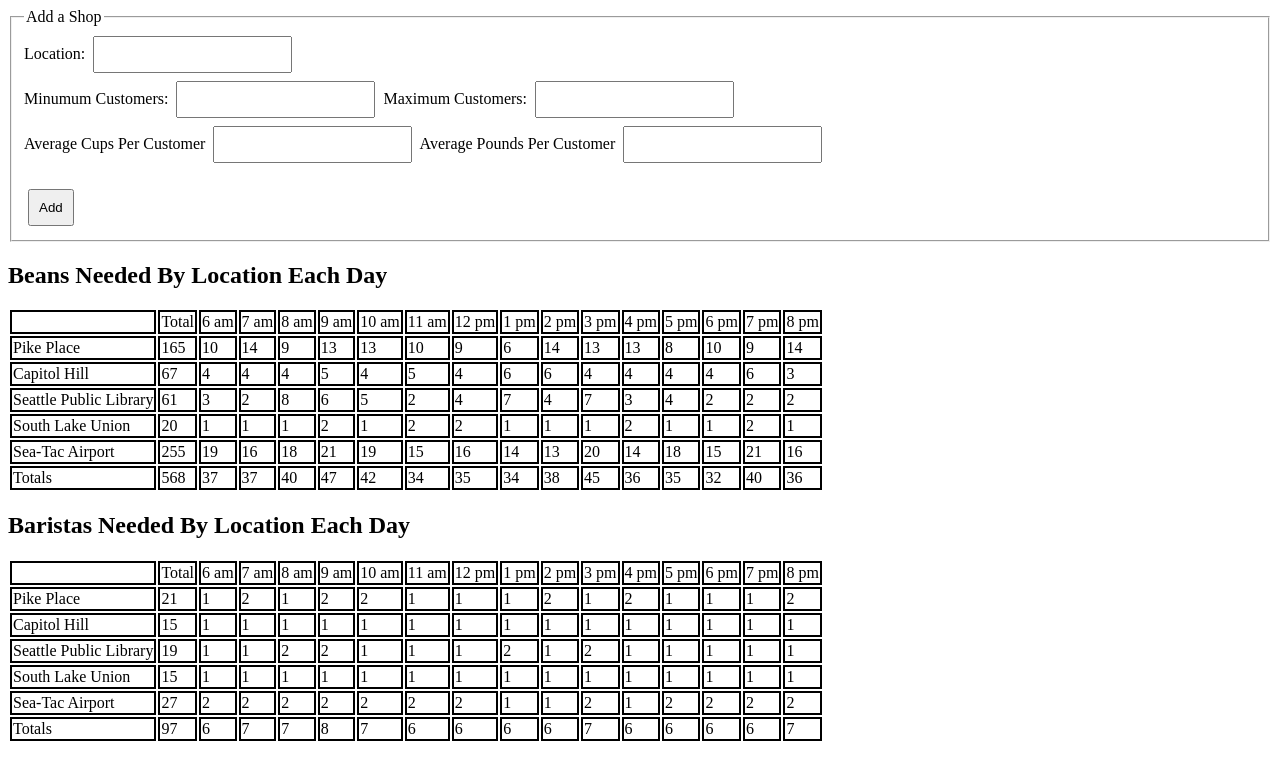
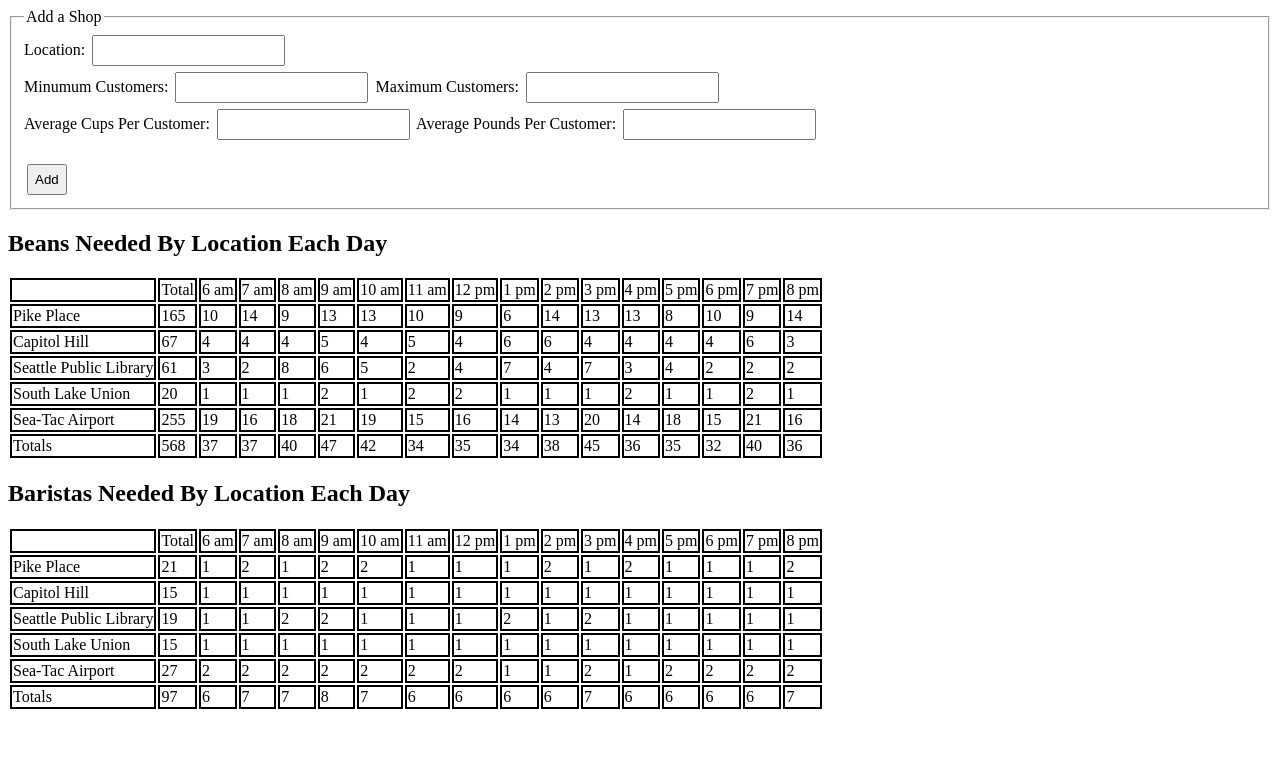
Before and after one commit to nurbek-is/CampfireCoffee, a plain HTML site: page data.html in a window 1280 px wide. Drawn offline with Linux system fonts and the light colour scheme.

Commit message:
fixed padding in input

```diff
--- a/data.html
+++ b/data.html
@@ -1,7 +1,7 @@
 <!DOCTYPE html>
 <html>
   <head>
-    <link rel="stylesheet" href="style.css" >
+    <link rel="stylesheet" href="style.css">
     <meta charset="utf-8">
     <title>CampFire Coffee</title>
   </head>
@@ -17,9 +17,8 @@
           <label for="maxCust">Maximum Customers: <input type="number" name="maxCust" maxlength='3'
             min=0 required></label>
           </br>
-
-          <label for="cupsPer">Average Cups Per Customer <input type="number" name="cupsPer" maxlength='5' min=0 step='0.1' required></label>
-          <label for="lbsPer">Average Pounds Per Customer <input type="number" name="lbsPer" maxlength='5' min=0 step='0.01' required></label>
+          <label for="cupsPer">Average Cups Per Customer: <input type="number" name="cupsPer" maxlength='5' min=0 step='0.1' required></label>
+          <label for="lbsPer">Average Pounds Per Customer: <input type="number" name="lbsPer" maxlength='5' min=0 step='0.01' required></label>
             </br>
           <div>
             &nbsp
@@ -30,18 +29,13 @@
     <section id='tbdata'>
       <p id='tableEl'></p>
 
-
       <table id='tab'>
 
       </table>
       <p id='tableEl1'></p>
       <table id='barista'></table>
-</section>
+    </section>
 
-
-
-<script src='app.js'> </script>
-
-
+    <script src='app.js'> </script>
   </body>
 </html>
--- a/style.css
+++ b/style.css
@@ -2,6 +2,6 @@ td {
   border: 2px solid black;
 }
 input {
-margin: 4px;
-padding: 9px;
+margin: 3px;
+padding: 6px;
 }
```
